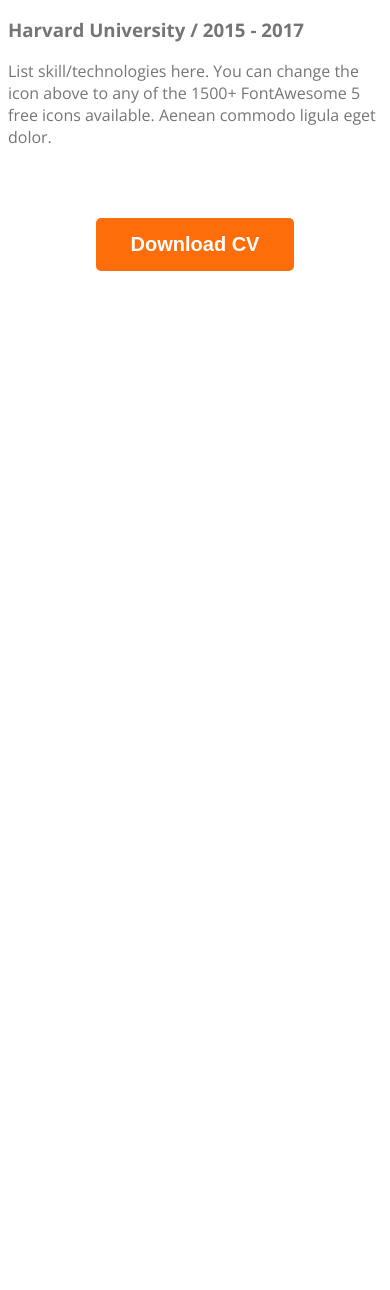
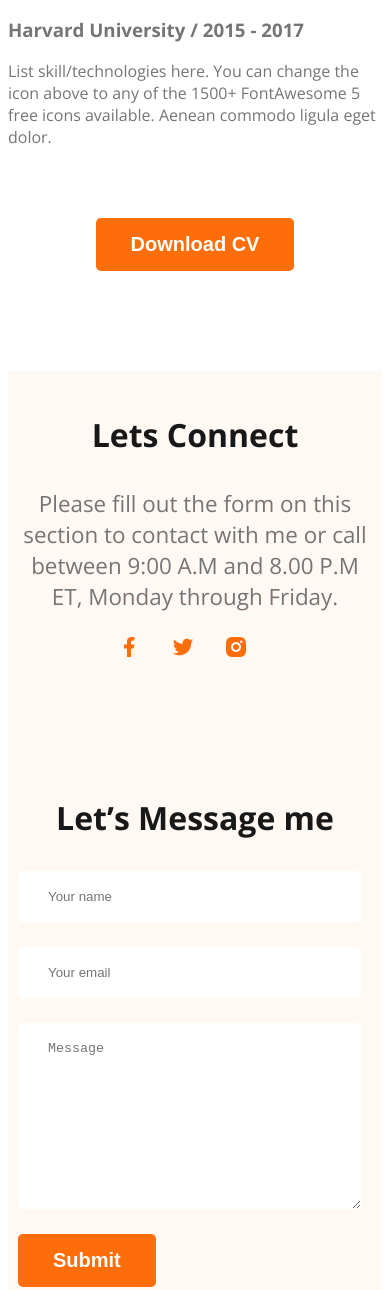
Before and after one commit to mostak9/web-developer-portfolio, a plain HTML site: page index.html in a window 390 px wide. Shown: the part 4593-5883 px from the top of the page. Before the commit the page ends 4872 px from the top, so only its background shows below. Drawn offline with nearby package versions, Linux system fonts and the light colour scheme.

Commit message:
make footer section responsive

```diff
--- a/index.html
+++ b/index.html
@@ -146,7 +146,7 @@
             </div>
         </section>
     </main>
-    <footer class="hide">
+    <footer >
         <div class="footer-column">
             <h3 class="section-title">Lets Connect</h3>
             <p class="section-description">Please fill out the form on this section to contact with me or call between 9:00 A.M and 8.00 P.M ET, Monday through Friday.</p>
--- a/styles/portfolio.css
+++ b/styles/portfolio.css
@@ -245,4 +245,17 @@ footer {
     .resume-container {
         flex-direction: column;
     }
+    footer {
+        flex-direction: column;
+        padding: 10px;
+    }
+    .footer-column {
+        width: 100%;
+    }
+    .contact-form input[type="text"], input[type="email"], textarea {
+        width: 80%;
+    }
+    .social-links {
+        text-align: center;
+    }
 }
```
